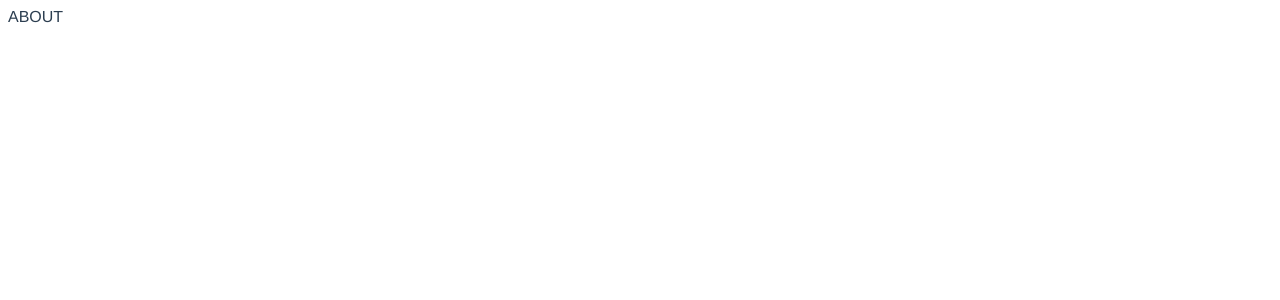
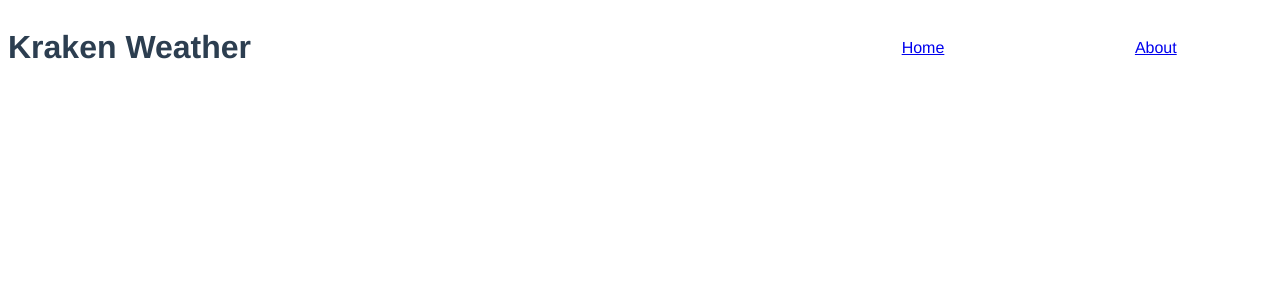
Before and after one commit to SufranjNaweed/kraken-weather, a Vue app: page /about in a window 1280 px wide. Shown: the top 300 px of the page. Built offline with nearby package versions, Linux system fonts and the light colour scheme; the HTML template or start-up script is replaced by a standard one.

Commit message:
add : Header

```diff
--- /dev/null
+++ b/src/components/Header/index.vue
@@ -0,0 +1,41 @@
+<template>
+    <header>
+      <h1>Kraken Weather</h1>
+      <nav>
+          <ul>
+            <router-link to="/">Home</router-link>
+            <router-link to="/about">About</router-link>
+          </ul>
+      </nav>
+  </header>
+</template>
+
+<script>
+export default {
+    name : "Header"
+}
+</script>
+
+<style>
+    header{
+        display: flex;
+        width: 100%;
+        align-items: center;
+    }
+
+    h1{
+        width: 60%;
+    }
+    nav{
+        width: 40%;
+    }
+    ul{
+        display: flex;
+        align-items: center;
+        justify-content: space-around;
+        flex-direction: row;
+    }
+    a{
+        display: block;
+    }
+</style>
--- a/src/views/About/index.vue
+++ b/src/views/About/index.vue
@@ -1,10 +1,15 @@
 <template>
-  <div> ABOUT </div>
+  <Header />
 </template>
 
 <script>
+import Header from '@/components/Header';
+
 export default {
-    name : "About",
+  name : "About",
+  components : {
+    Header
+  }
 }
 </script>
 
--- a/src/views/Home/index.vue
+++ b/src/views/Home/index.vue
@@ -1,41 +1,23 @@
 <template>
-  <header>
-      <h1>Kraken Weather</h1>
-      <nav>
-          <ul>
-            <router-link to="/">Home</router-link> |
-            <router-link to="/about">About</router-link>
-          </ul>
-      </nav>
-  </header>
+    <section>
+        <Header />
+        <Weather />
+    </section>
 </template>
 
 <script>
+import Header from '@/components/Header';
+import Weather from '@/components/Weather';
+
 export default {
     name : "Home",
+    components : {
+        Header,
+        Weather
+    }
 }
 </script>
 
 <style>
-header{
-    display: flex;
-    width: 100%;
-    align-items: center;
-}
 
-h1{
-    width: 60%;
-}
-nav{
-    width: 40%;
-}
-ul{
-    display: flex;
-    align-items: center;
-    justify-content: space-around;
-    flex-direction: row;
-}
-a{
-    display: block;
-}
 </style>
```
